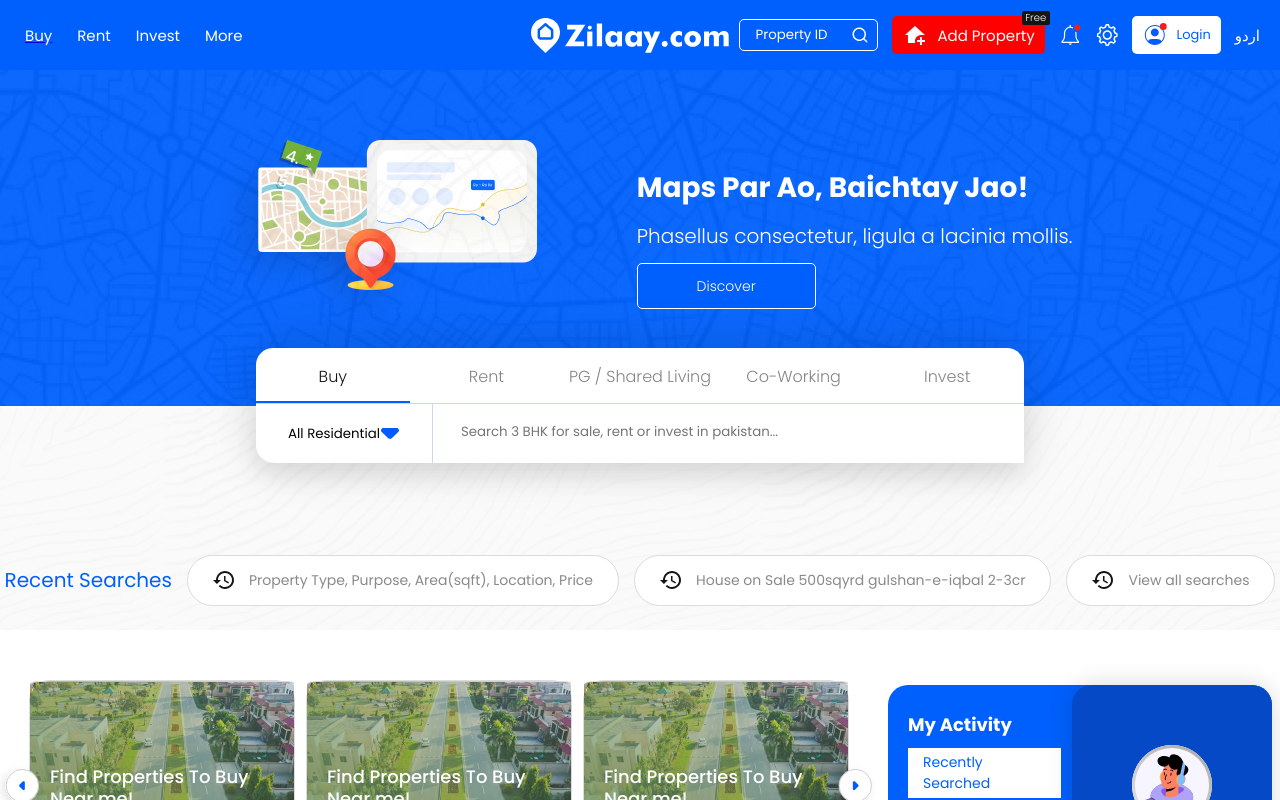
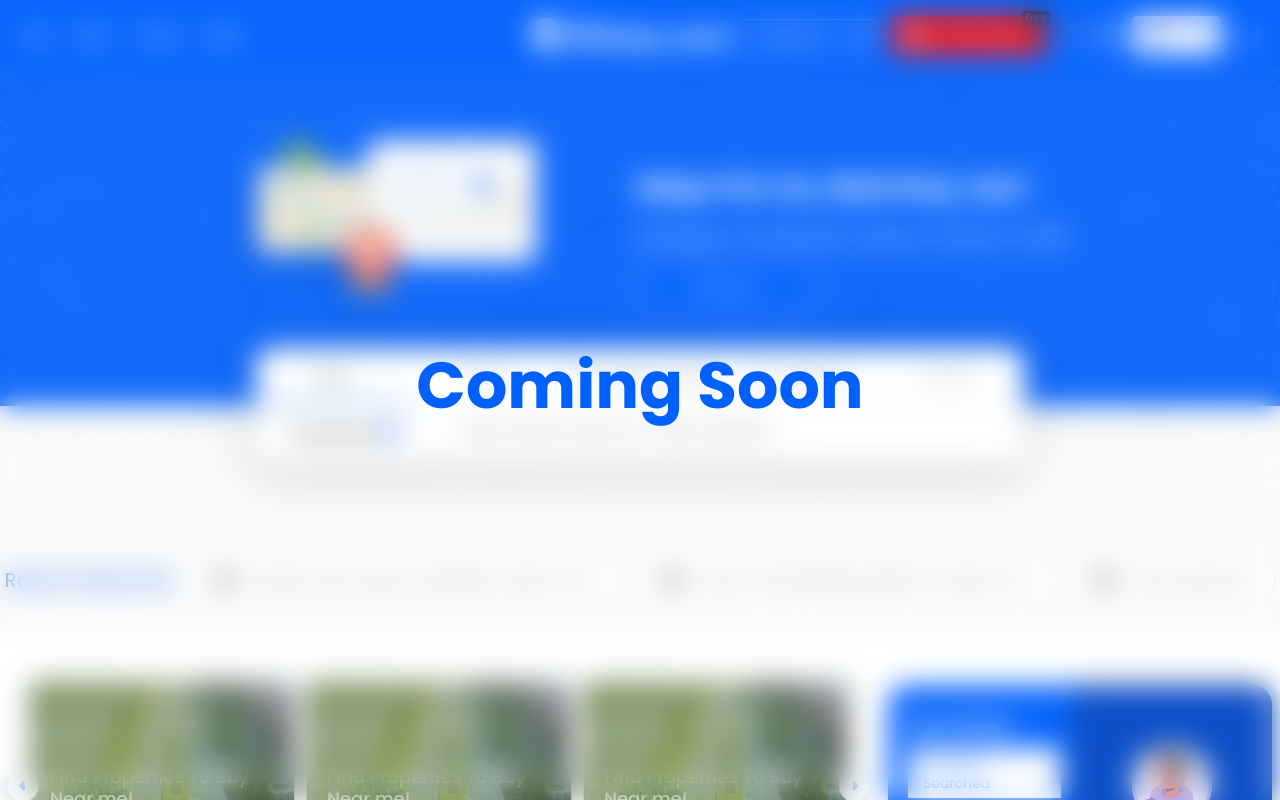
Before and after one commit to hamzakhalid141999/zilaay, a Next.js app: page / in a window 1280 px wide. Shown: the top 800 px of the page. Built offline with nearby package versions, Linux system fonts and the light colour scheme.

Commit message:
added coming soon

```diff
--- a/components/layout/index.js
+++ b/components/layout/index.js
@@ -31,7 +31,12 @@ function Layout({ children }) {
         ) : (
           <>
             <Navbar />
-            <div className={classes.main}>{children}</div>
+            <div className={classes.main}>
+              <div className={classes.coming_soon_overlay}>
+                <h2>Coming Soon</h2>
+              </div>
+              {children}
+            </div>
             <Footer />
           </>
         )}
--- a/components/layout/layout.module.css
+++ b/components/layout/layout.module.css
@@ -14,8 +14,39 @@
 .main {
   margin-top: 0px;
   min-height: fit-content;
+  position: relative;
 }
-
+.coming_soon_overlay {
+  width: 100%;
+  height: 100vh;
+  display: flex;
+  flex-direction: column;
+  align-items: center;
+  justify-content: center;
+  row-gap: 20px;
+  background-color: rgba(214, 243, 255, 0.045);
+  backdrop-filter: blur(14px);
+  position: fixed;
+  top: 0;
+  z-index: 1000000000;
+}
+.coming_soon_overlay h2 {
+  color: var(--blue);
+  font-size: 65px;
+  font-family: "p-b";
+  animation: float 3s ease-in-out infinite;
+}
+@keyframes float {
+  0% {
+    transform: translatey(0px);
+  }
+  50% {
+    transform: translatey(-20px);
+  }
+  100% {
+    transform: translatey(0px);
+  }
+}
 .settings_container {
   padding: 40px;
   display: flex;
```
